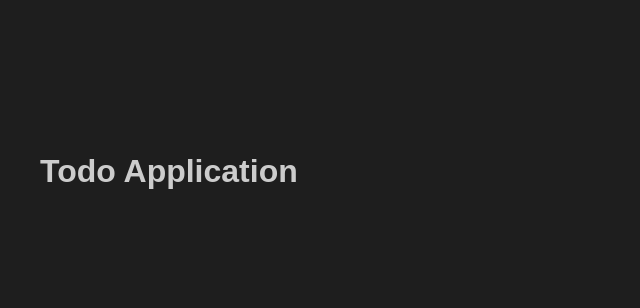
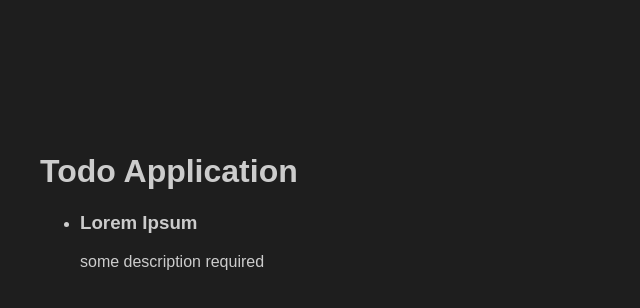
Before and after one commit to adityasharat/angular-1.5.x-tutorial, a website built with webpack: page src/public/index.html in a window 1280 px wide. Shown: the whole page, without its empty margins (0-640 px from the left). Built offline with nearby package versions, Linux system fonts and the light colour scheme; some packages are replaced by stand-ins of ours.

Commit message:
Use TodoSerice

```diff
--- a/src/modules/todo/todo.html
+++ b/src/modules/todo/todo.html
@@ -1,7 +1,7 @@
 <main>
   <h1>Todo Application</h1>
   <ul>
-    <li ng-repeat="todo in main.todos">
+    <li ng-repeat="(key, todo) in main.todos">
       <h3>{{todo.title}}</h3>
       <p>{{todo.description}}</p>
     </li>
--- a/src/modules/todo/todo.js
+++ b/src/modules/todo/todo.js
@@ -2,8 +2,9 @@ import angular from 'angular';
 import '../../style/app.css';
 
 class MainController {
-  constructor() {
-    this.todos = [];
+  constructor(TodoService) {
+    TodoService.$create('Lorem Ipsum', 'some description required');
+    this.todos = TodoService.$get();
   }
 }
 
@@ -19,7 +20,7 @@ let TodoService = () => {
   const todos = {};
 
   function $create(title, description) {
-    todos[Object.keys().length] = new Todo(title, description);
+    todos[Object.keys(todos).length] = new Todo(title, description);
     return service;
   }
 
@@ -29,7 +30,7 @@ let TodoService = () => {
   }
 
   function $get(id) {
-    return id ? todos : todo.id;
+    return id ? todo[id]: todos;
   }
 
   function $update(todo) {
@@ -60,7 +61,7 @@ const MODULE_NAME = 'todo';
 
 angular.module(MODULE_NAME, ['todo'])
   .directive('todo', todo)
-  .controller('MainController', MainController)
+  .controller('MainController', ['TodoService', MainController])
   .factory('TodoService', TodoService);
 
 export default MODULE_NAME;
```
